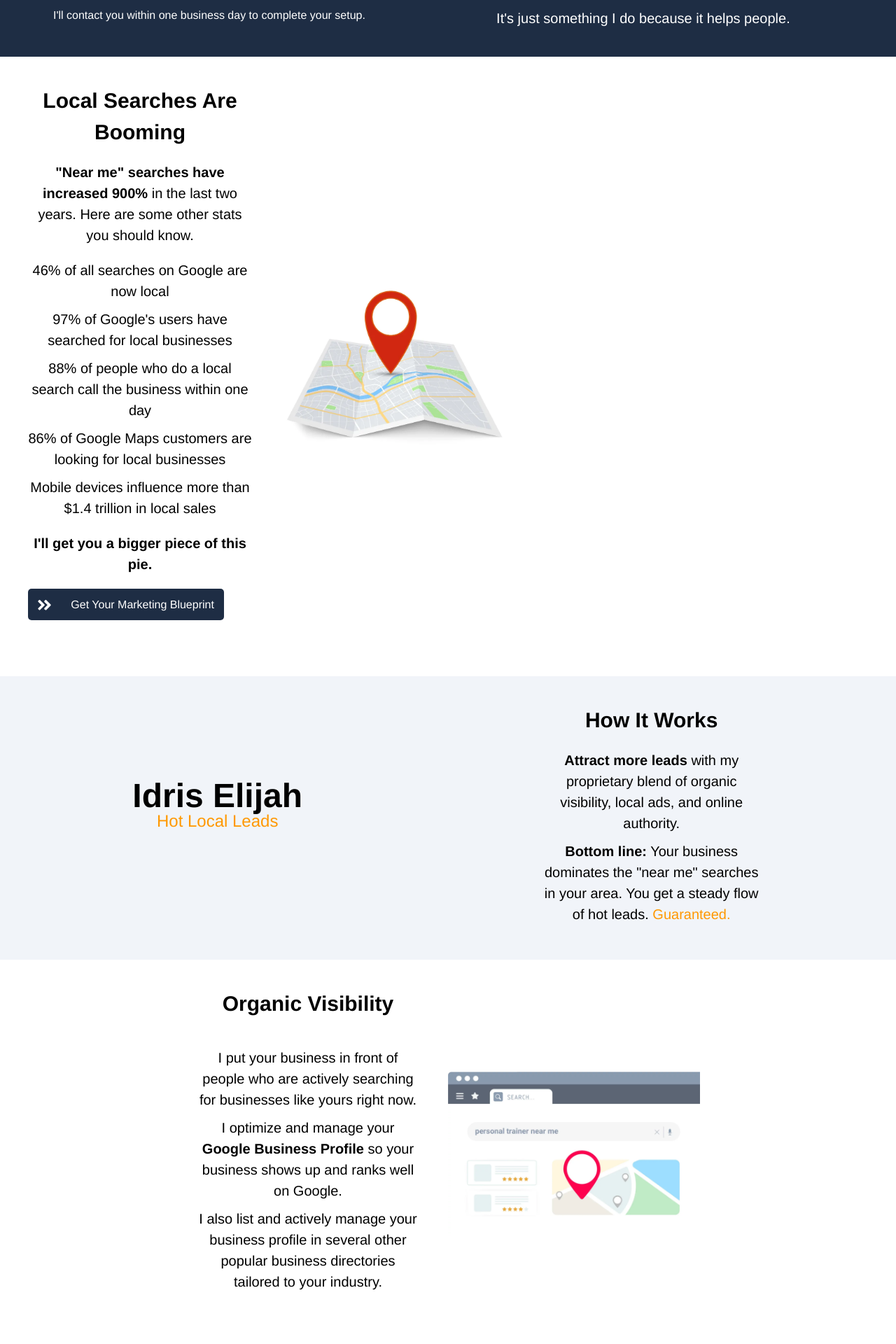
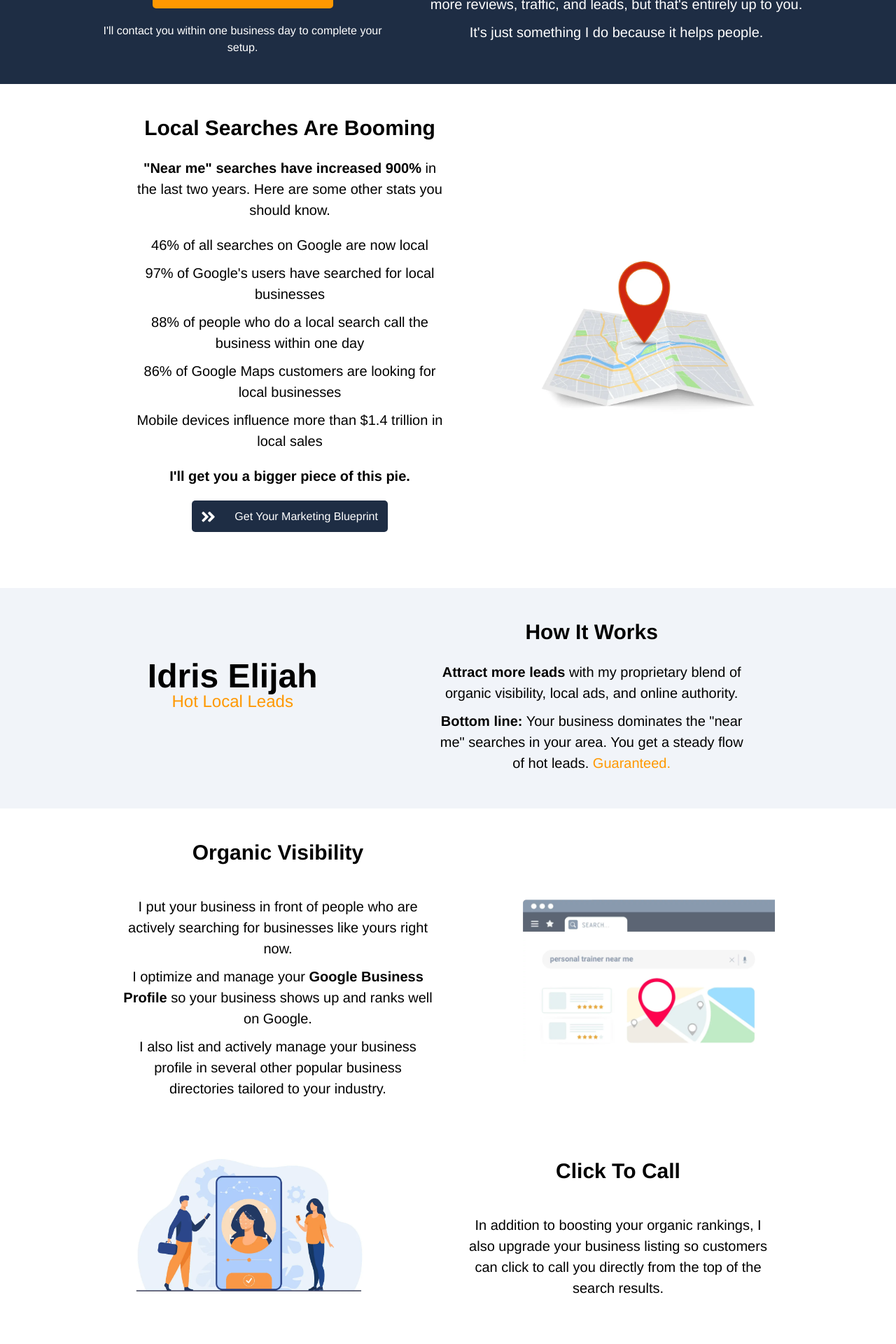
Before and after one commit to theidriselijah/leads-idris-elijah, a Next.js app: page / in a window 1280 px wide. Shown: the part 820-2740 px from the top of the page at 70% size. Built offline with nearby package versions, Linux system fonts and the light colour scheme.

Commit message:
Desktop and larger design complete

```diff
--- a/components/HeaderNav.tsx
+++ b/components/HeaderNav.tsx
@@ -3,7 +3,7 @@ import Image from "next/image";
 
 export default function Header() {
   return (
-    <nav className="text-center p-[20px] md:flex md:justify-between md:items-center md:px-[40px]">
+    <nav className="text-center p-[20px] md:flex md:justify-between md:items-center md:px-[40px] lg:mx-auto lg:max-w-6xl">
         <p className="text-[36px] mb-[20px] md:mb-[0px]">Idris Elijah</p>
         <button className="primary-button w-[280px] h-[45px]">
             <Image
--- a/pages/index.tsx
+++ b/pages/index.tsx
@@ -19,7 +19,8 @@ export default function Home() {
       </section>
 
       {/* Lead Magnet section */}
-      <section className="bg-[#1E2D44] text-[#FFFFFF] text-center px-[20px] py-[40px] md:px-[40px] md:flex md:items-center md:gap-10">
+      <section className="bg-[#1E2D44] text-[#FFFFFF] text-center px-[20px] py-[40px] md:px-[40px] lg:px-[126px]">
+        <div className="md:flex md:items-center md:gap-10 max-w-6xl lg:mx-auto">
           <div className="mb-[40px] md:mb-0">
             <h2 className="text-[30px] mb-[20px] font-medium">
               Free Google Setup
@@ -68,11 +69,12 @@ export default function Home() {
               It&apos;s just something I do because it helps people.
             </p>
           </div>
+        </div>
       </section>
 
       {/* Local Search Section */}
-      <section className="text-center px-[20px] py-[40px] md:flex md:px-[40px] md:gap-10">
-        <div className="mb-[40px] md:max-w-xs">
+      <section className="text-center px-[20px] py-[40px] md:flex md:px-[40px] md:gap-10 lg:px-[126px] lg:gap-[126px] lg:max-w-6xl lg:mx-auto">
+        <div className="mb-[40px] md:max-w-xs flex flex-col items-center lg:max-w-md lg:mx-auto">
           <h2 className="text-[30px] mb-[20px] font-bold">
             Local Searches Are Booming
           </h2>
@@ -124,13 +126,14 @@ export default function Home() {
             alt="local search map"
             width={330}
             height={253}
-            className="md:block"
+            className="min-[320px]:hidden md:block"
           />
         </div>
       </section>
 
       {/* How It Works Section */}
-      <section className="text-center bg-[#F1F4F9] px-[20px] py-[40px] md:flex md:justify-around md:items-center md:px-[40px] md:gap-10">
+      <section className="bg-[#F1F4F9]">
+        <div className="text-center px-[20px] py-[40px] md:flex md:justify-around md:items-center md:px-[40px] md:gap-10 lg:px-[126px] lg:max-w-6xl lg:mx-auto lg:gap-[126px]">
           <div className="leading-none mb-[40px] md:m-w-xs">
             <h2 className="text-[48px] font-bold">Idris Elijah</h2>
             <p className="text-[24px] text-[#FF9801] font-light">
@@ -138,7 +141,7 @@ export default function Home() {
             </p>
           </div>
 
-        <div className="md:max-w-xs">
+          <div className="md:max-w-xs lg:max-w-md">
             <h2 className="text-[30px] mb-[20px] font-bold">How It Works</h2>
             <p className="para-text mb-[10px]">
               <span className="font-bold">Attract more leads</span> with my
@@ -152,13 +155,14 @@ export default function Home() {
               <span className="text-[#FF9801]"> Guaranteed.</span>
             </p>
           </div>
+        </div>
       </section>
 
       {/* Strategy section */}
-      <section className="text-center px-[20px] py-[40px] md:px-[40px]">
+      <section className="text-center px-[20px] py-[40px] md:px-[40px] lg:px-[126px] lg:mx-auto">
         {/* Organic visibility section */}
-        <div className="text-center md:flex md:justify-center md:items-center md:gap-10">
-          <div className="mb-[40px] md:max-w-xs">
+        <div className="text-center md:flex md:justify-center md:items-center md:gap-10 lg:gap-[126px]">
+          <div className="mb-[40px] md:max-w-xs lg:max-w-md">
             <h2 className="text-[30px] font-bold mb-[40px]">
               Organic Visibility
             </h2>
@@ -190,14 +194,14 @@ export default function Home() {
               alt="personal trainer search"
               width={360}
               height={235}
-              className="md:block"
+              className="md:block min-[320px]:hidden"
             />
           </div>
         </div>
 
         {/* Click to call section */}
-        <div className="text-center md:flex md:justify-center md:items-center md:gap-10">
-          <div className="mb-[40px] md:max-w-xs md:order-2">
+        <div className="text-center md:flex md:justify-center md:items-center md:gap-10 lg:gap-[126px]">
+          <div className="mb-[40px] md:max-w-xs md:order-2 lg:max-w-md">
             <h2 className="text-[30px] font-bold my-[40px]">Click To Call</h2>
             <p className="para-text">
               In addition to boosting your organic rankings, I also upgrade your
@@ -206,7 +210,7 @@ export default function Home() {
             </p>
           </div>
 
-          <div className="md:order-1">
+          <div className="flex justify-center items-center md:order-1">
             <Image
               src="/assets/pd-customer-calls.webp"
               alt="pd customer calls"
@@ -219,14 +223,14 @@ export default function Home() {
               alt="pd customer calls"
               width={360}
               height={235}
-              className="md:block"
+              className="md:block min-[320px]:hidden"
             />
           </div>
         </div>
 
         {/* Online authority section */}
-        <div className="text-center md:flex md:justify-center md:items-center md:gap-10">
-          <div className="mb-[40px] md:max-w-xs">
+        <div className="text-center md:flex md:justify-center md:items-center md:gap-10 lg:gap-[126px]">
+          <div className="mb-[40px] md:max-w-xs lg:max-w-md">
             <h2 className="text-[30px] font-bold my-[40px]">
               Online Authority
             </h2>
@@ -242,7 +246,7 @@ export default function Home() {
             </p>
           </div>
 
-          <div>
+          <div className='flex justify-center items-center'>
             <Image
               src="/assets/responsive-web-design.webp"
               alt="responsive web design"
@@ -255,14 +259,15 @@ export default function Home() {
               alt="responsive web design"
               width={360}
               height={235}
-              className="md:block"
+              className="md:block min-[320px]:hidden"
             />
           </div>
         </div>
       </section>
 
       {/* Guarantee Section */}
-      <section className="bg-[#F1F4F9] px-[20px] py-[40px] text-center md:flex md:justify-center md:items-center md:gap-10">
+      <section className="bg-[#F1F4F9]">
+        <div className='px-[20px] py-[40px] text-center md:flex md:justify-center md:items-center md:gap-10 lg:gap-[126px]'>
           <div className="flex flex-col justify-center items-center mb-[40px]">
             <Image
               src="/assets/results-guaranteed.webp"
@@ -276,19 +281,19 @@ export default function Home() {
               alt="results guaranteed"
               width={300}
               height={300}
-            className="md:block"
+              className="md:block min-[320px]:hidden"
             />
           </div>
 
-        <div className="md:max-w-xs">
+          <div className="flex flex-col items-center md:max-w-xs lg:max-w-lg">
             <div>
               <h2 className="text-[30px] font-bold mb-[20px]">
                 Our Performance Guarantee
               </h2>
               <p className="para-text font-bold mb-[10px]">
                 I guarantee you will get at least 15 qualified leads per month
-              within 6 months of working with me. Or I&apos;ll work with you for
-              free until we do.
+                within 6 months of working with me. Or I&apos;ll work with you
+                for free until we do.
               </p>
               <p className="para-text mb-[20px]">
                 Since we guarantee a significant boost in your business, we
@@ -308,11 +313,12 @@ export default function Home() {
               Get Your Marketing Blueprint
             </button>
           </div>
+        </div>
       </section>
 
       {/* About Me Section */}
-      <section className="text-center px-[20px] py-[40px] md:flex md:justify-center md:items-center md:px-[40px] md:gap-10">
-        <div className="order-2">
+      <section className="text-center px-[20px] py-[40px] md:flex md:justify-center md:items-center md:px-[40px] md:gap-10 lg:gap-[126px]">
+        <div className="flex justify-center items-center order-2">
           <Image
             src="/assets/about-me.jpeg"
             alt="idris elijah"
@@ -325,11 +331,11 @@ export default function Home() {
             alt="idris elijah"
             width={325}
             height={325}
-            className="rounded-full mb-[40px] md:block"
+            className="rounded-full mb-[40px] md:block min-[320px]:hidden"
           />
         </div>
 
-        <div className="order-1 md:max-w-xs text-center">
+        <div className="order-1 md:max-w-xs text-center lg:max-w-md">
           <h2 className="text-[30px] font-bold mb-[20px]">About Me</h2>
           <p className="para-text mb-[10px]">
             My name is Idris Elijah, and I specifically help business
@@ -362,7 +368,7 @@ export default function Home() {
           </h2>
         </div>
 
-        <div>
+        <div className='lg:flex lg:gap-20'>
           <div className="flex flex-col justify-center items-center mb-[40px]">
             <Image
               src="/assets/wiley.jpg"
@@ -424,7 +430,7 @@ export default function Home() {
 
       {/* Ideal Client Section */}
       <section className="text-center px-[20px] py-[40px] md:flex md:justify-center md:items-center md:gap-10 md:px-0">
-        <div className="mb-[40px] md:max-w-xs">
+        <div className="mb-[40px] md:max-w-xs lg:max-w-lg">
           <h2 className="text-[30px] font-bold mb-[40px]">Who This Is For</h2>
           <p className="para-text mb-[10px]">
             If you need customers from within driving distance of your location,
@@ -467,8 +473,8 @@ export default function Home() {
 
       {/* Marketing Blueprint Section */}
       <section className="px-[20px] py-[40px] bg-[#F1F4F9] md:px-[40px]">
-        <div className="mb-[40px] md:flex md:justify-around">
-          <div className="mb-[40px] md:max-w-xs">
+        <div className="text-center mb-[40px] md:flex md:justify-around max-w-6xl mx-auto">
+          <div className="mb-[40px] md:max-w-xs lg:max-w-md">
             <h2 className="text-[30px] font-bold mb-[40px]">
               Get Your Marketing Blueprint
             </h2>
```
Lines whose indentation alone changed are shown as unchanged.
